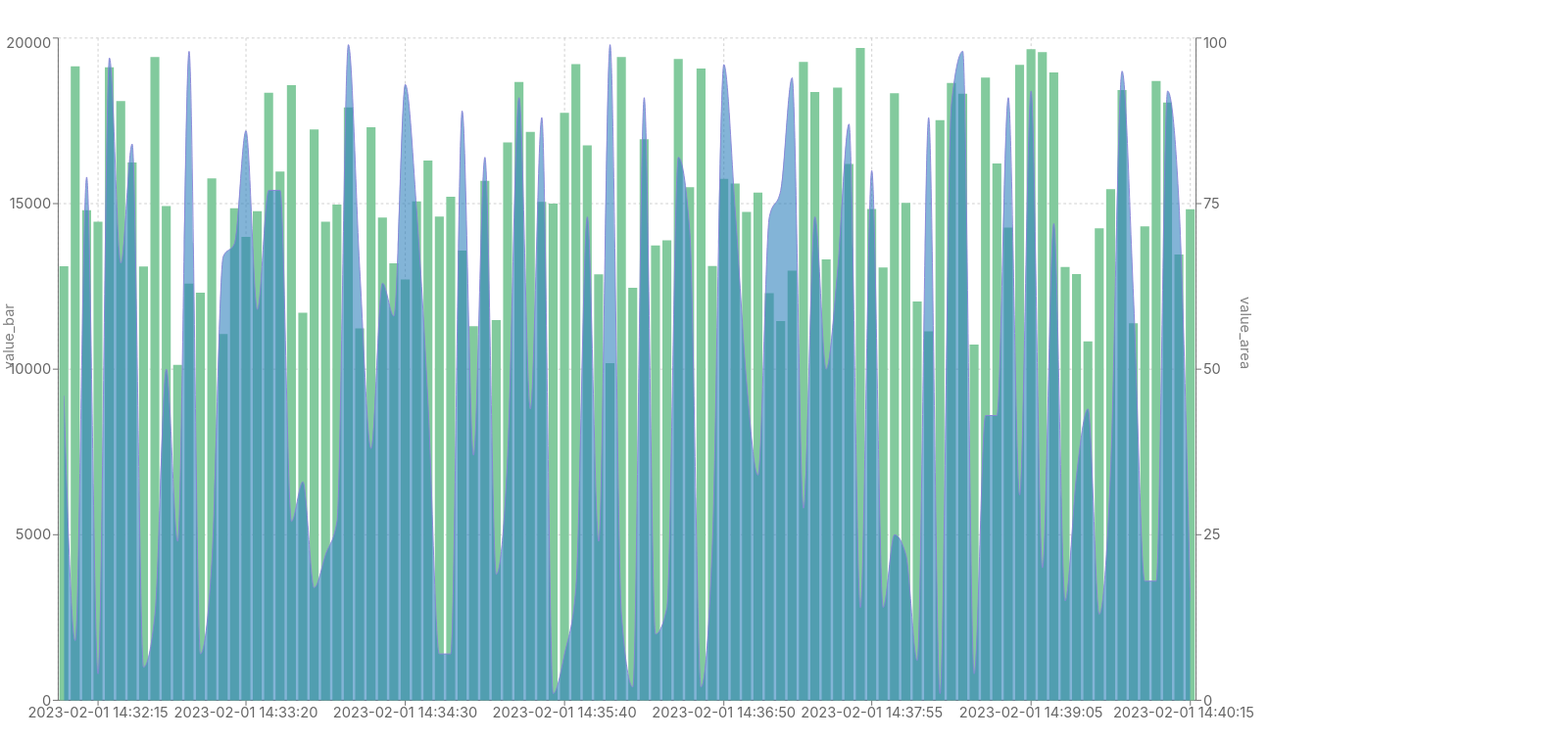
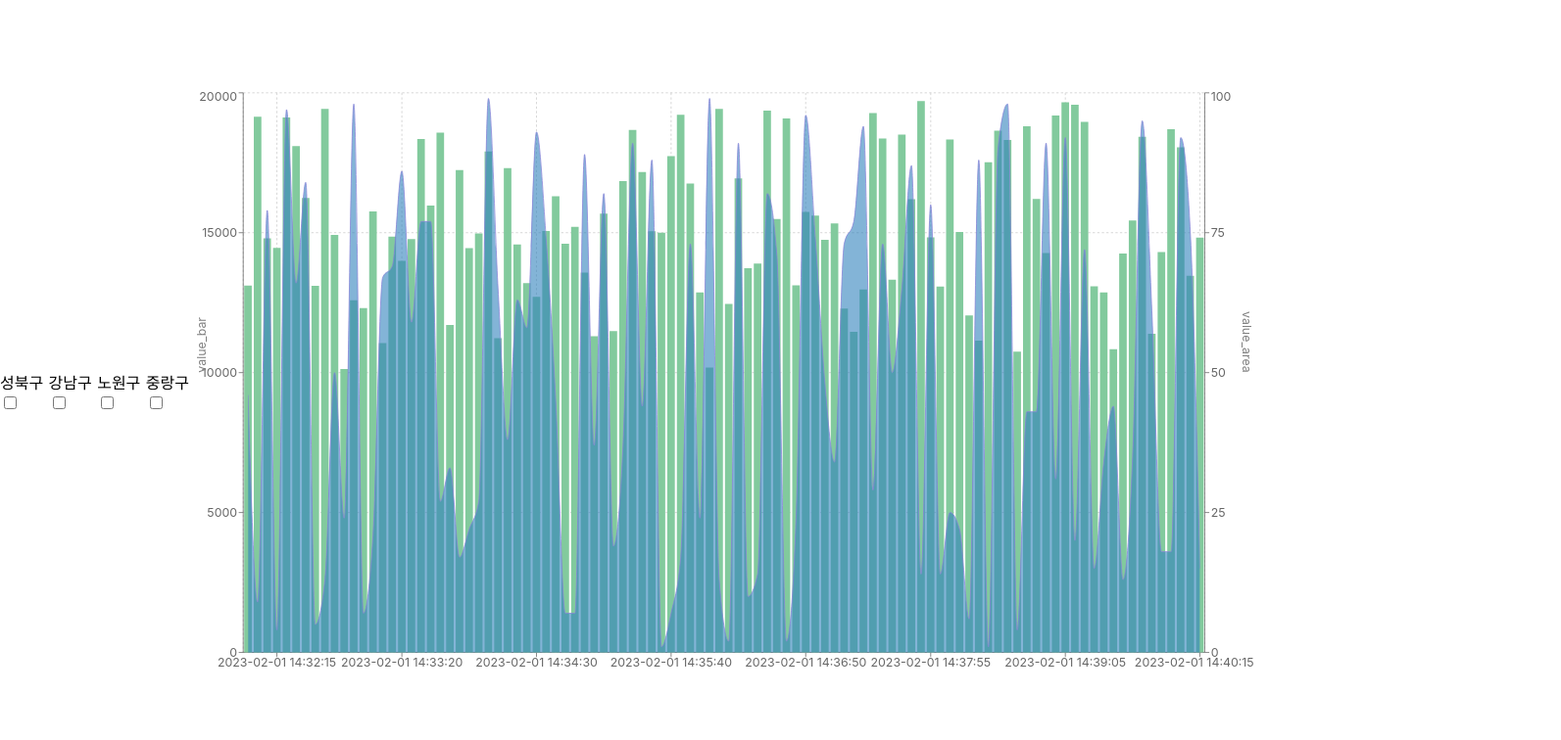
Before and after one commit to wanted-onboarding-10team/pre-onboarding-9th-3-10, a React (Create React App) app: page / in a window 1280 px wide. Shown: the top 756 px of the page at 98% size, 1593 px wide, since content can reach past the window. Built offline with nearby package versions, Linux system fonts and the light colour scheme.

Commit message:
[#4] feature: 필터링 기능 구현
체크박스를 누를 시 url을 변경하여 그 값을 받아와 해당 값에 맞게 필터링 하게 하였습니다.

```diff
--- a/src/App.tsx
+++ b/src/App.tsx
@@ -2,14 +2,32 @@ import { Chart, MainLayout } from 'components';
 import { useEffect, useState } from 'react';
 import { ChartDataType, MockDataType } from 'types/data';
 import { getMockDataApi } from 'utils/api/chart';
+import { useNavigate } from 'react-router-dom';
 
 function App() {
-  const [mockData, setMockData] = useState<MockDataType>();
+  const navigate = useNavigate();
+
+  const [mockData, setMockData] = useState<ChartDataType[]>();
   const [chartData, setChartData] = useState<ChartDataType[]>();
 
+  const filteringData = mockData?.map(item => item.id) ?? [];
+  const category = filteringData.filter((item, index) => filteringData.indexOf(item) === index);
+
+  const [test, setTest] = useState<string | null>();
+  const searchParams = new URLSearchParams(location.search);
+
   const getMockData = async () => {
-    const data = await getMockDataApi();
-    setMockData(data);
+    const data: MockDataType = await getMockDataApi();
+    const dataArray: ChartDataType[] = Object.entries(data).map(
+      ([time, { id, value_area, value_bar }]) => ({
+        time,
+        id,
+        value_area,
+        value_bar,
+      }),
+    );
+    setMockData(dataArray);
+    setChartData(dataArray);
   };
 
   useEffect(() => {
@@ -17,21 +35,35 @@ function App() {
   }, []);
 
   useEffect(() => {
-    if (mockData) {
-      const data: ChartDataType[] = Object.entries(mockData).map(
-        ([time, { id, value_area, value_bar }]) => ({
-          time,
-          id,
-          value_area,
-          value_bar,
-        }),
-      );
-      setChartData(data);
+    test
+      ? setChartData(mockData?.filter(v => v.id === category[Number(test)]))
+      : setChartData(mockData);
+  }, [test]);
+
+  useEffect(() => {
+    setTest(searchParams.get('id'));
+  }, [searchParams]);
+
+  const handleFilter = (e: any, id: number) => {
+    if (e.target.checked) navigate(`/items?id=${id}`);
+    else {
+      navigate(`/`);
     }
-  }, [mockData]);
+  };
 
   return (
     <MainLayout>
+      {category.map((id, idx) => (
+        <div key={idx}>
+          {id}
+          <input
+            type='checkbox'
+            value={idx}
+            onChange={e => handleFilter(e, idx)}
+            checked={test !== null && idx === Number(test)}
+          />
+        </div>
+      ))}
       <Chart data={chartData} />
     </MainLayout>
   );
--- a/src/index.tsx
+++ b/src/index.tsx
@@ -2,10 +2,13 @@ import React from 'react';
 import ReactDOM from 'react-dom/client';
 import './index.css';
 import App from './App';
+import { BrowserRouter } from 'react-router-dom';
 
 const root = ReactDOM.createRoot(document.getElementById('root') as HTMLElement);
 root.render(
   <React.StrictMode>
-    <App />
+    <BrowserRouter>
+      <App />
+    </BrowserRouter>
   </React.StrictMode>,
 );
```
